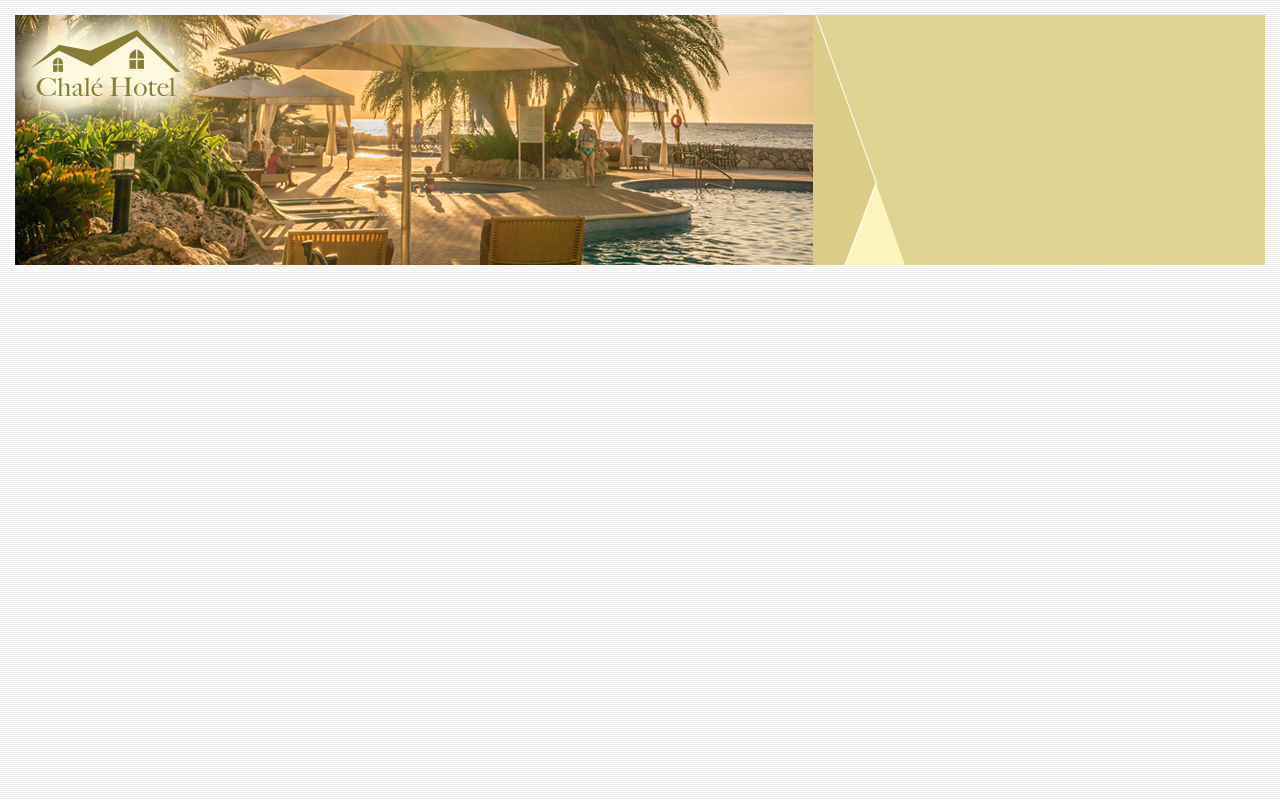
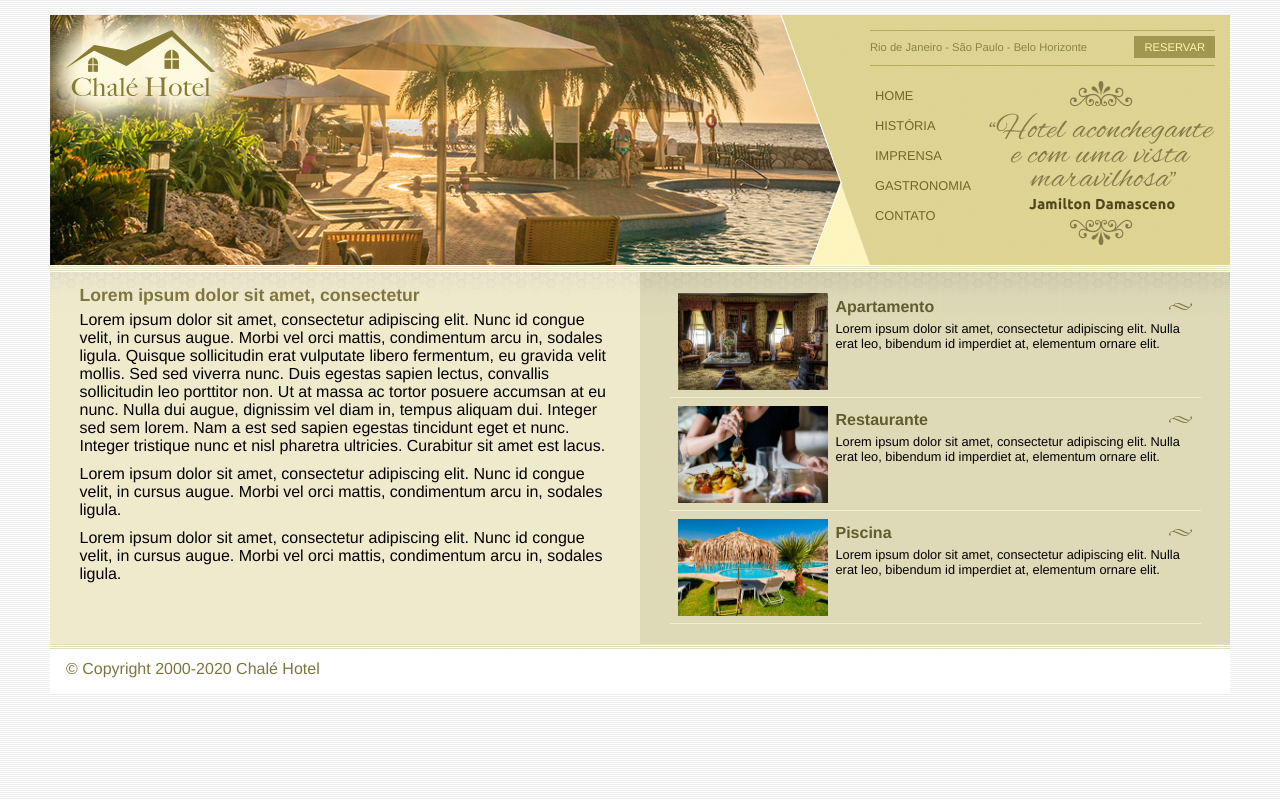
Before and after one commit to RobertoJSJTV/ChaleHotelhtml, a plain HTML site: page index.html in a window 1280 px wide. Drawn offline with Linux system fonts and the light colour scheme.

Commit message:
terminado

```diff
--- a/css/estilo.css
+++ b/css/estilo.css
@@ -1,52 +1,193 @@
-*{
-    margin: 0;
+/* Estrutura do site
+*/
+* {
+	margin:0;
 	padding: 0;
 }
-body{
-    font-family: Helvetica, "Trebuchet MS",sans-serif;
-    background: #fff url(../img/bg.png);
+
+body {
+	font-family: Helvetica, "Trebuchet MS", sans-serif;
+	background: #fff url(../imagens/bg.png);
 	margin: 15px;
 }
 
 #container {
-    background: #ede9cc;
+	background: #ede9cc url(../imagens/bg-container.png) top center repeat-y;
 	margin: 0 auto;
 	min-width: 740px;
+	max-width: 1180px;
 }
-#topo{
+
+#topo {
 	position: relative;
 	background: #dbcd87;
 	height: 15.4em;
 	min-height: 250px;
-    max-width: 1280px;
 }
+
 #area-logo {
 	position: absolute;
-    background: url(../img/topo-imagem-principal.png) no-repeat;
+	background: url(../imagens/topo-imagem-principal.png) no-repeat;
 	width: 100%;
 	height: 250px;
 	top: 0;
 	left: 0;
 	z-index: 1;
 }
-.logo a{
+
+.logo a {
 	position: absolute;
 	top: 15px;
 	left: 15px;
 	z-index: 3;
-    background: url(../img/logo.png) no-repeat;
+	background: url(../imagens/logo.png) no-repeat;
 	width: 151px;
 	height: 66px;
 	text-indent: -9000px;
 }
 
-
 #area-menu {
 	position: absolute;
-    background: url(../img/topo-imagem-lateral.png) no-repeat;
 	top: 0;
 	right: 0;
+	background: url(../imagens/topo-imagem-lateral.png) no-repeat; ;
 	width: 450px;
 	height: 250px;
 	z-index: 2;
 }
+
+#conteudo-menu {
+	margin-left: 90px;
+	margin-right: 15px;
+	padding-top: 15px;
+}
+
+#menu-locais {
+	border-bottom: 1px solid #b5ab56;
+	border-top: 1px solid #b5ab56;
+	padding-top: 5px;
+	padding-bottom: 5px;
+	font-size: 0.7em;
+	color: #8b8448;
+}
+
+#menu-locais .locais {
+	float: left;
+	line-height: 2.1em;
+}
+
+a {
+	text-decoration: none;
+}
+
+a.reserva {
+	text-transform: uppercase;
+	background: #a29750;
+	color: #fff5b0;
+	padding: 5px 10px;
+	float: right;
+}
+
+/* Barra de navegação vertical
+*/
+#menu {
+	margin-top: 15px;
+}
+
+ul {
+	list-style: none;
+}
+
+ul#navegacao {
+	float: left;
+}
+
+ul#navegacao a {
+	text-transform: uppercase;
+	font-size: 0.8em;
+	padding: 5px;
+	color: #6e672c;
+	line-height: 30px;
+}
+
+ul#navegacao a:hover {
+	background: #fdf6be;
+}
+
+.depoimento {
+	width: 226px;
+	height: 164px;
+	float: right;
+}
+
+/* Área de conteúdos
+************************/
+#area-principal {
+	float: left;
+	width: 50%;
+	background: url(../imagens/bg-area-principal.png) top left repeat-x;
+	padding: 15px 0px;
+}
+
+#area-lateral {
+	float: right;
+	width: 50%;
+	background: url(../imagens/bg-area-lateral.png) top left repeat-x;
+	padding: 20px 0px;
+}
+
+.conteudo {
+	margin: 0 auto;
+	width: 90%;
+}
+
+#rodape {
+	clear: both;
+	padding: 16px;
+	background: #fff url(../imagens/bg-rodape.png) repeat-x top;
+	color: #7d7640;
+}
+
+
+/* Formatações de textos
+*/
+h2 {
+	color: #7d7640;
+	font-size: 1.1em;
+	padding: 5px 0px;
+}
+
+p {
+	font-size: 1em;
+	margin-bottom: 10px;
+}
+
+/* Formatações da area lateral
+*/
+#beneficios li {
+	padding: 8px;
+	border-bottom: 1px solid #f3efcb;
+	height: 6em;
+}
+
+#beneficios li a img {
+	float: left;
+	margin-right: 8px;
+}
+
+#beneficios li a p {
+	color: #000;
+	font-size: 0.8em;
+}
+
+#beneficios li a h3 {
+	font-size: 1em;
+	color: #615b2d;
+	padding: 5px 0;
+	background: url(../imagens/ornamento.png) no-repeat center right;
+}
+
+#beneficios li:hover {
+	background: #f6f3d6;
+	cursor: pointer;
+}
--- a/index.html
+++ b/index.html
@@ -1,30 +1,111 @@
 <!DOCTYPE html>
-<html lang="en">
+<html>
 <head>
-    <meta charset="UTF-8">
-    <meta http-equiv="X-UA-Compatible" content="IE=edge">
-    <meta name="viewport" content="width=device-width, initial-scale=1.0">
-    <link rel="stylesheet" href="css/estilo.css">
-    <title>Chalé Hotel</title>
+	<title>Chalé Hotel</title>
+	<meta charset="utf-8">
+	<link rel="stylesheet" type="text/css" href="css/estilo.css">
 </head>
 <body>
-    <div id="container"> <!-- Inicio container-->
-        <div id="topo"><!-- Inicio Topo-->
 
-            <div id="area-logo"> <!-- Inicio logo-->
-                <h1 class="logo">
-                    <a href="index.html">Chalé Hotel</a>
-                </h1>
-            </div> <!-- Fim Logo-->
+	<div id="container"><!-- inicio container-->
+		<div id="topo"><!-- inicio topo-->
 
-            <div id="area-menu"><!-- Inicio menu-->
-                <div id="conteudo-menu">
+			<div id="area-logo">
+				<h1 class="logo">
+					<a href="">Chalé Hotel</a>
+				</h1>
+			</div>
 
-                </div>
-            </div><!-- Fim menu-->
+			<div id="area-menu">
+				<div id="conteudo-menu">
 
+					<div id="menu-locais">
+						<span class="locais">
+							Rio de Janeiro - São Paulo - Belo Horizonte
+						</span>
+						<a class="reserva" href="">Reservar</a>
+						<div style="clear: both;"></div>
+					</div>
 
-        </div><!-- Fim Topo-->
-    </div> <!-- Fim Container-->
+					<div id="menu">
+						<ul id="navegacao">
+							<li><a href="">Home</a></li>
+							<li><a href="">História</a></li>
+							<li><a href="">Imprensa</a></li>
+							<li><a href="">Gastronomia</a></li>
+							<li><a href="">Contato</a></li>
+						</ul>
+
+						<img class="depoimento" src="imagens/depoimento.png">
+
+					</div>
+
+				</div>
+			</div>
+
+		</div><!--/ fim topo-->
+
+		<div id="area-principal">
+			<div class="conteudo">
+				<h2>
+					Lorem ipsum dolor sit amet, consectetur
+				</h2>
+
+					<p>
+						Lorem ipsum dolor sit amet, consectetur adipiscing elit. Nunc id congue velit, in cursus augue. Morbi vel orci mattis, condimentum arcu in, sodales ligula. Quisque sollicitudin erat vulputate libero fermentum, eu gravida velit mollis. Sed sed viverra nunc. Duis egestas sapien lectus, convallis sollicitudin leo porttitor non. Ut at massa ac tortor posuere accumsan at eu nunc. Nulla dui augue, dignissim vel diam in, tempus aliquam dui. Integer sed sem lorem. Nam a est sed sapien egestas tincidunt eget et nunc. Integer tristique nunc et nisl pharetra ultricies. Curabitur sit amet est lacus.
+					</p>
+
+					<p>
+						Lorem ipsum dolor sit amet, consectetur adipiscing elit. Nunc id congue velit, in cursus augue. Morbi vel orci mattis, condimentum arcu in, sodales ligula.
+					</p>
+
+					<p>
+						Lorem ipsum dolor sit amet, consectetur adipiscing elit. Nunc id congue velit, in cursus augue. Morbi vel orci mattis, condimentum arcu in, sodales ligula.
+					</p>
+
+			</div>
+		</div>
+
+		<div id="area-lateral">
+			<div class="conteudo">
+
+				<ul id="beneficios">
+					<li>
+						<a href="">
+							<img src="imagens/apartamento.jpg" width="150" alt="Apartamento">
+							<h3>Apartamento</h3>
+							<p>Lorem ipsum dolor sit amet, consectetur adipiscing elit. Nulla erat leo, bibendum id imperdiet at, elementum ornare elit.</p>
+						</a>
+					</li>
+
+					<li>
+						<a href="">
+							<img src="imagens/restaurante.jpg" width="150" alt="Restaurante">
+							<h3>Restaurante</h3>
+							<p>Lorem ipsum dolor sit amet, consectetur adipiscing elit. Nulla erat leo, bibendum id imperdiet at, elementum ornare elit.</p>
+						</a>
+					</li>
+
+					<li>
+						<a href="">
+							<img src="imagens/piscina.jpg" width="150" alt="Piscina">
+							<h3>Piscina</h3>
+							<p>Lorem ipsum dolor sit amet, consectetur adipiscing elit. Nulla erat leo, bibendum id imperdiet at, elementum ornare elit.</p>
+						</a>
+					</li>
+
+				</ul>
+
+			</div>
+		</div>
+
+		<div id="rodape">
+			<span>
+				&copy; Copyright 2000-2020 Chalé Hotel
+			</span>
+		</div>
+
+	</div><!--/ fim container-->
+
 </body>
 </html>
```
Also changed, not shown: imagens/apartamento.jpg (added), imagens/bg-area-lateral.png (added), imagens/bg-area-principal.png (added), imagens/bg-container.png (added), imagens/bg-linha.gif (added), imagens/bg-rodape.png (added), imagens/bg.png (added), imagens/depoimento.png (added), imagens/logo.png (added), imagens/ornamento.png (added), imagens/piscina.jpg (added), imagens/restaurante.jpg (added), imagens/topo-imagem-lateral.png (added), imagens/topo-imagem-principal.png (added), 1 more files, 2 other files. Lines whose indentation alone changed are shown as unchanged.
